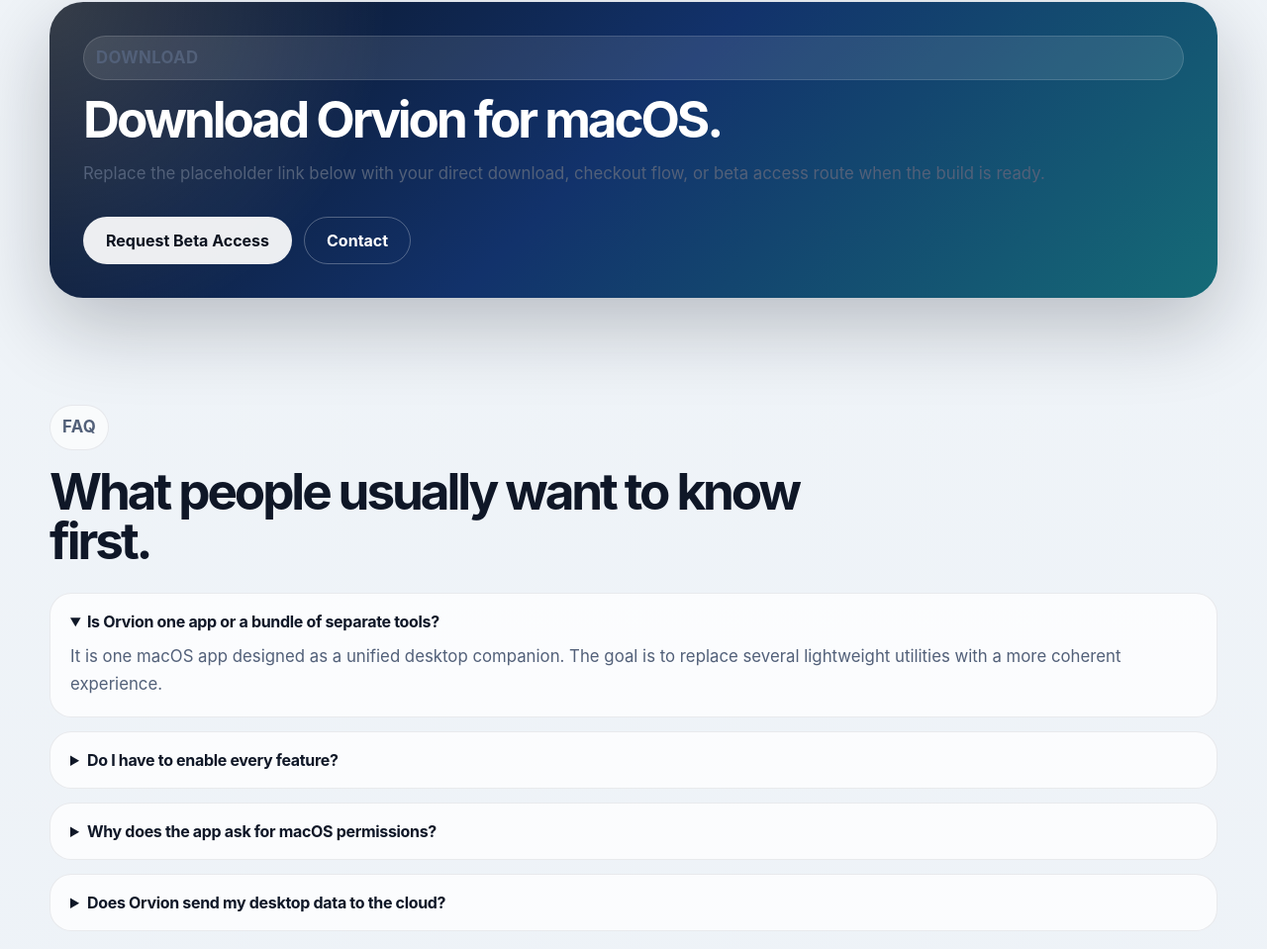
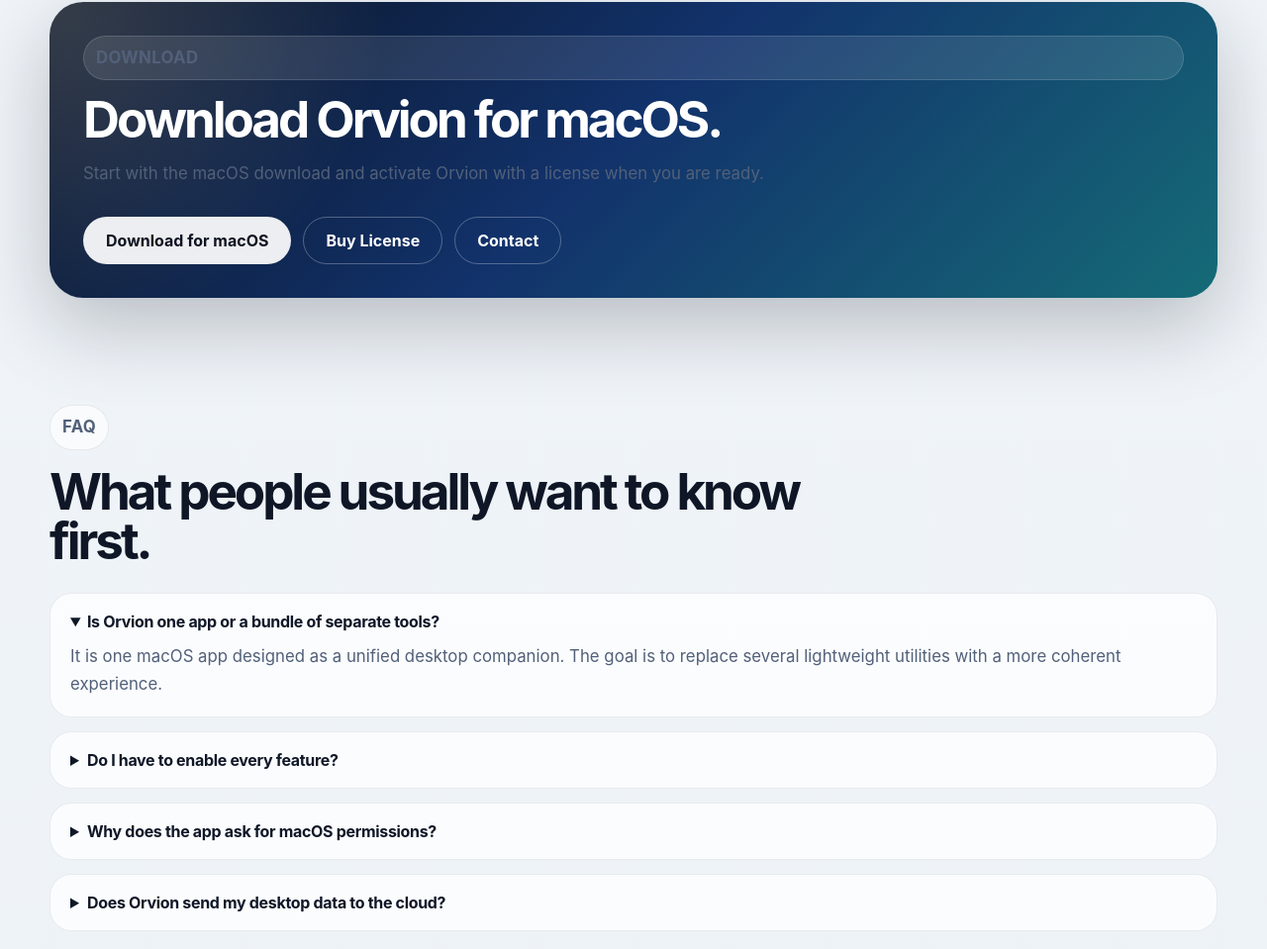
Before and after one commit to Philipp-dev-187/orvion-webseite, a plain HTML site: page index.html in a window 1280 px wide. Shown: the part 5385-6344 px from the top of the page at 99% size. Drawn offline with Linux system fonts and the light colour scheme.

Commit message:
Update Landing Page

```diff
--- a/assets/js/site.js
+++ b/assets/js/site.js
@@ -1,5 +1,6 @@
 const page = document.body.dataset.page || "";
 const legalPage = document.body.dataset.legalPage || "";
+const downloadUrl = "https://github.com/Philipp-dev-187/orvion-webseite/releases/latest/download/Orvion.dmg";
 
 function renderHeader() {
   const navItems = [
@@ -24,7 +25,7 @@
         </a>
         <nav class="site-nav" aria-label="Primary">
           ${navMarkup}
-          <a class="button button-primary button-small" href="mailto:hello@getorvion.app?subject=Download%20Orvion">Download</a>
+          <a class="button button-primary button-small" href="${downloadUrl}">Download</a>
         </nav>
       </div>
     </header>
@@ -50,7 +51,7 @@
           <p class="kicker kicker-light">macOS download</p>
           <h2>Bring your desktop controls together.</h2>
           <p>Use Orvion as a calmer control layer for media, windows, overlays, shortcuts, and quick utilities.</p>
-          <a class="button button-light" href="mailto:hello@getorvion.app?subject=Download%20Orvion">Download for macOS</a>
+          <a class="button button-light" href="${downloadUrl}">Download for macOS</a>
         </div>
         <div class="footer-links">
           <div>
--- a/index.html
+++ b/index.html
@@ -25,7 +25,7 @@
             <h1>Your Mac, organized at the top edge.</h1>
             <p class="hero-text">Orvion turns the notch and menu bar into a customizable control layer for music, windows, shortcuts, live stats, notes, and quick actions.</p>
             <div class="hero-actions">
-                <a class="button button-primary" href="mailto:hello@getorvion.app?subject=Download%20Orvion">Download for macOS</a>
+                <a class="button button-primary" href="https://github.com/Philipp-dev-187/orvion-webseite/releases/latest/download/Orvion.dmg">Download for macOS</a>
                 <a class="button button-secondary" href="#features">See Features</a>
             </div>
             <p class="hero-note">Enable only the parts you want. Keep the rest out of the way.</p>
@@ -287,9 +287,10 @@
         <div class="download-panel">
             <p class="kicker kicker-light">Download</p>
             <h2>Download Orvion for macOS.</h2>
-            <p>Replace the placeholder link below with your direct download, checkout flow, or beta access route when the build is ready.</p>
+            <p>Start with the macOS download and activate Orvion with a license when you are ready.</p>
             <div class="hero-actions">
-                <a class="button button-light" href="mailto:hello@getorvion.app?subject=Orvion%20Beta%20Access">Request Beta Access</a>
+                <a class="button button-light" href="https://github.com/Philipp-dev-187/orvion-webseite/releases/latest/download/Orvion.dmg">Download for macOS</a>
+                <a class="button button-ghost" href="https://orvion-app.lemonsqueezy.com/checkout/buy/cc1af687-59b8-4466-ba9e-64219466e10c">Buy License</a>
                 <a class="button button-ghost" href="/contact/">Contact</a>
             </div>
         </div>
```
Also changed, not shown: 2 other files.
